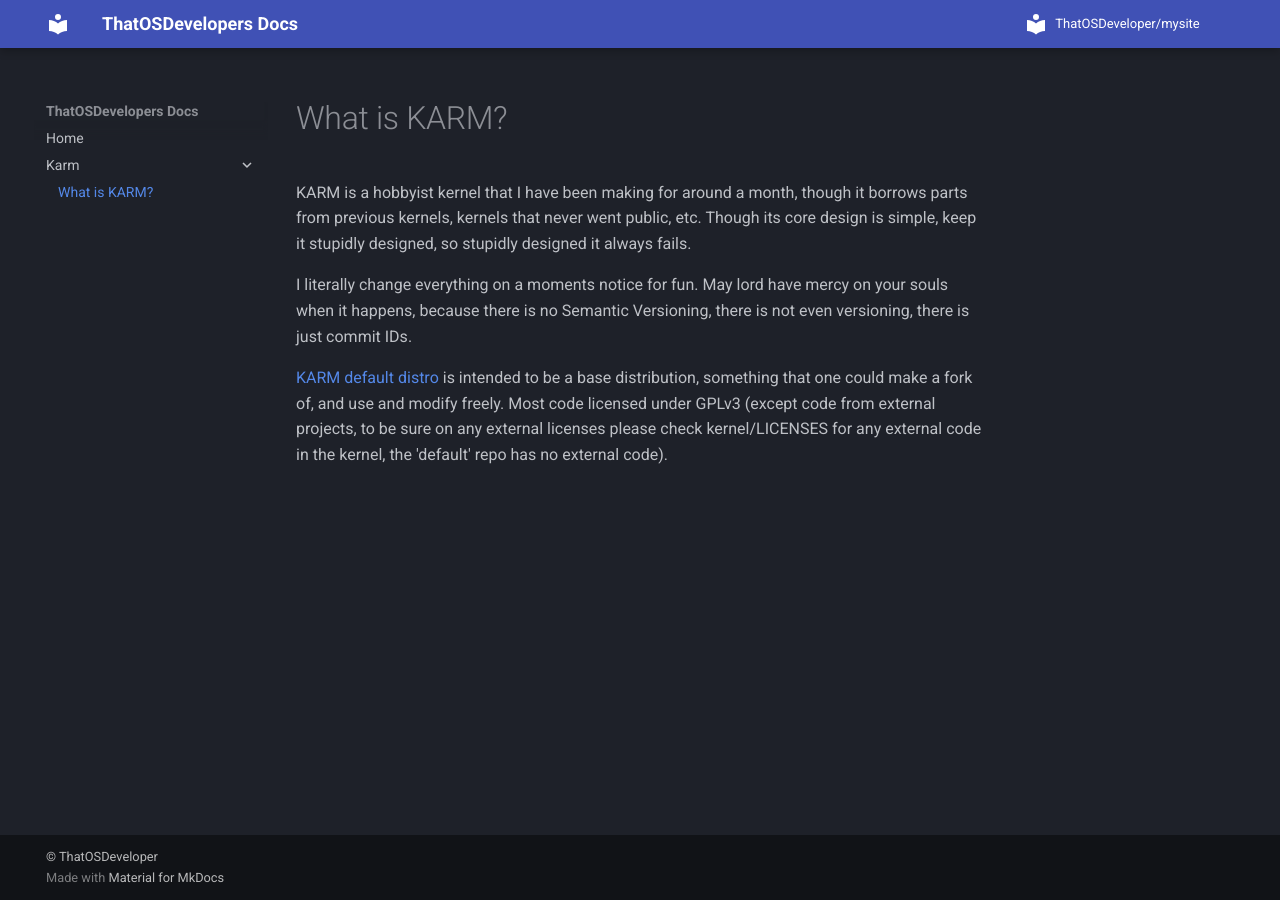
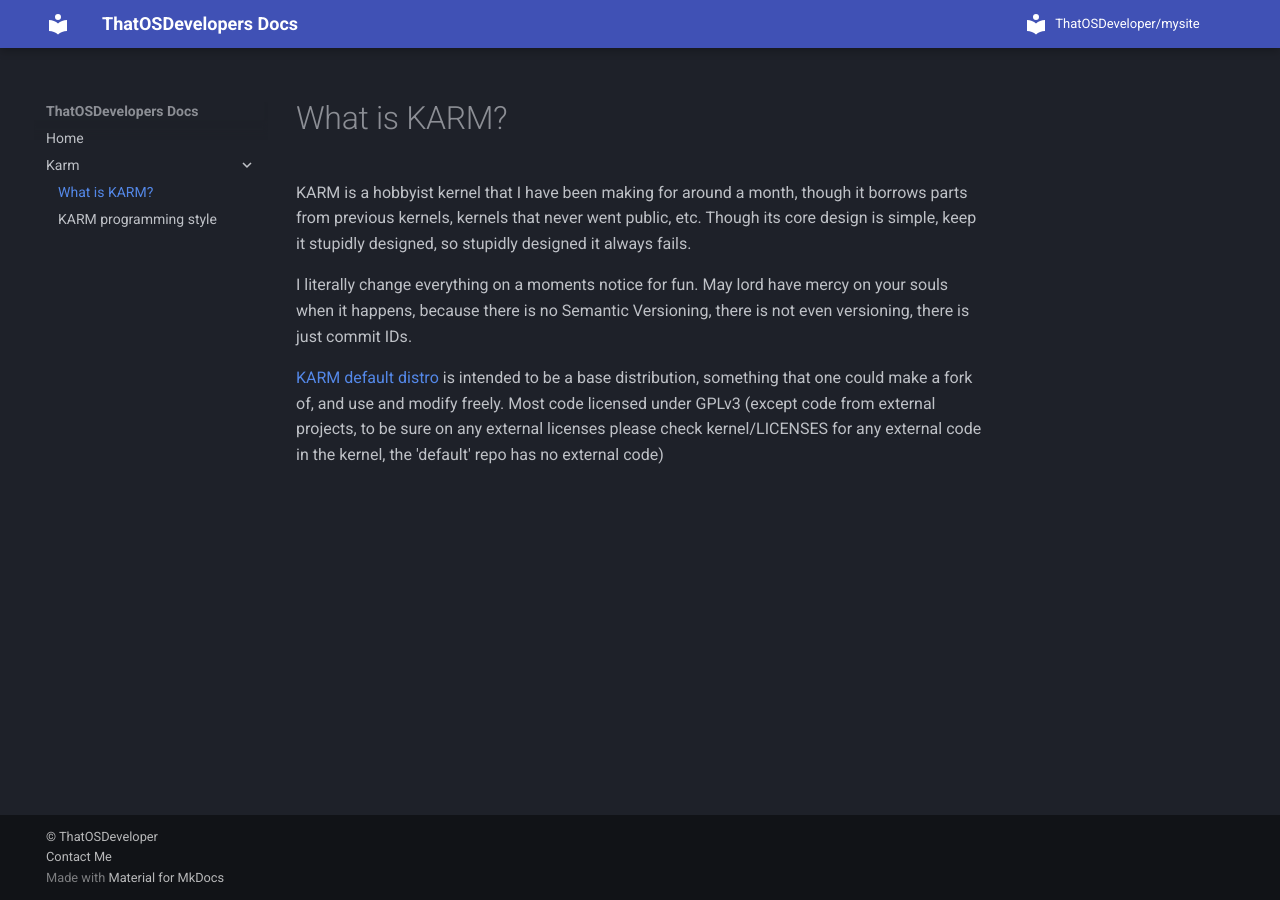
Before and after one commit to ThatOSDeveloper/mysite, an MkDocs documentation site: the page built from docs/karm/index.md, in a window 1280 px wide. Built offline with MkDocs 1.6.1 and Material for MkDocs 9.7.7, drawn with Linux system fonts in a browser that asks for light colours; comment, search, counter and statistics services are not loaded.

Commit message:
Added in some more info to the docs, more to come.

```diff
--- a/docs/karm/index.md
+++ b/docs/karm/index.md
@@ -4,4 +4,4 @@
 
 I literally change everything on a moments notice for fun. May lord have mercy on your souls when it happens, because there is no Semantic Versioning, there is not even versioning, there is just commit IDs.
 
-[KARM default distro](https://codeberg.org/KARM-Project/default) is intended to be a base distribution, something that one could make a fork of, and use and modify freely. Most code licensed under GPLv3 (except code from external projects, to be sure on any external licenses please check kernel/LICENSES for any external code in the kernel, the 'default' repo has no external code).
+[KARM default distro](https://codeberg.org/KARM-Project/default) is intended to be a base distribution, something that one could make a fork of, and use and modify freely. Most code licensed under GPLv3 (except code from external projects, to be sure on any external licenses please check kernel/LICENSES for any external code in the kernel, the 'default' repo has no external code)
--- a/mkdocs.yml
+++ b/mkdocs.yml
@@ -5,6 +5,8 @@
 
 copyright: |
   &copy; ThatOSDeveloper
+  <br>
+  <a href="mailto:contact@thatosdeveloper.us">Contact Me</a>
 
 docs_dir: docs/
 
@@ -35,7 +37,10 @@
       permalink: true
 
 extra_javascript:
-  - https://keepandroidopen.org/banner.js
+  - https://keepandroidopen.org/banner.js?lang=en&size=minimal&hidebutton=off&animation=off
 
 extra:
-  email: thatosdeveloper@thatosdeveloper.us
+  email: contact@thatosdeveloper.us
+
+watch:
+  - docs
--- a/requirements.txt
+++ b/requirements.txt
@@ -1,2 +1,3 @@
 mkdocs-material==9.7.6
 mkdocs-macros-plugin
+click==8.2.1
```
Also changed, not shown: docs/index.md (+0 -2 lines), docs/karm/style.md (added, +39 -0 lines), docs/robots.txt (added, +14 -0 lines).
